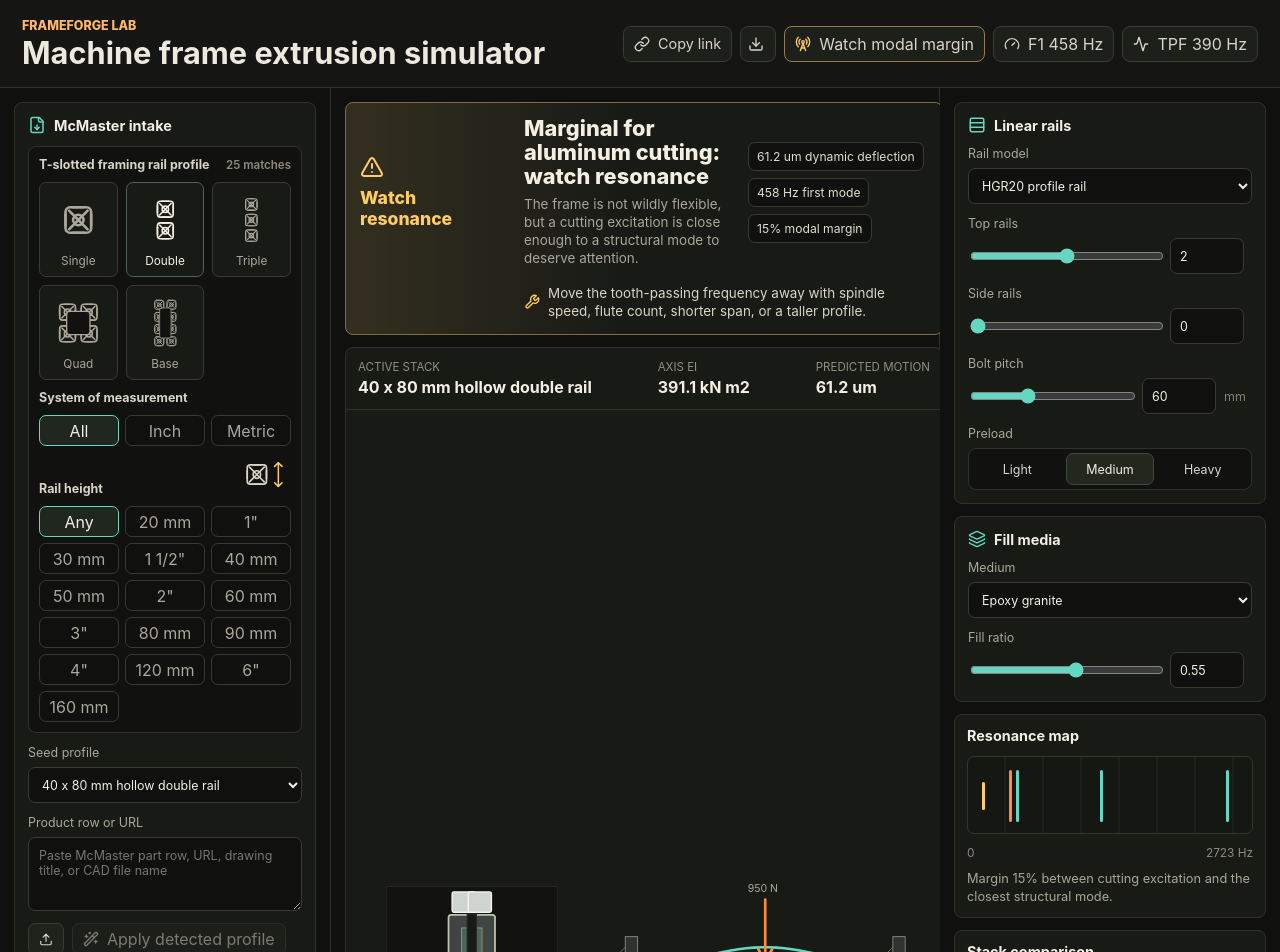
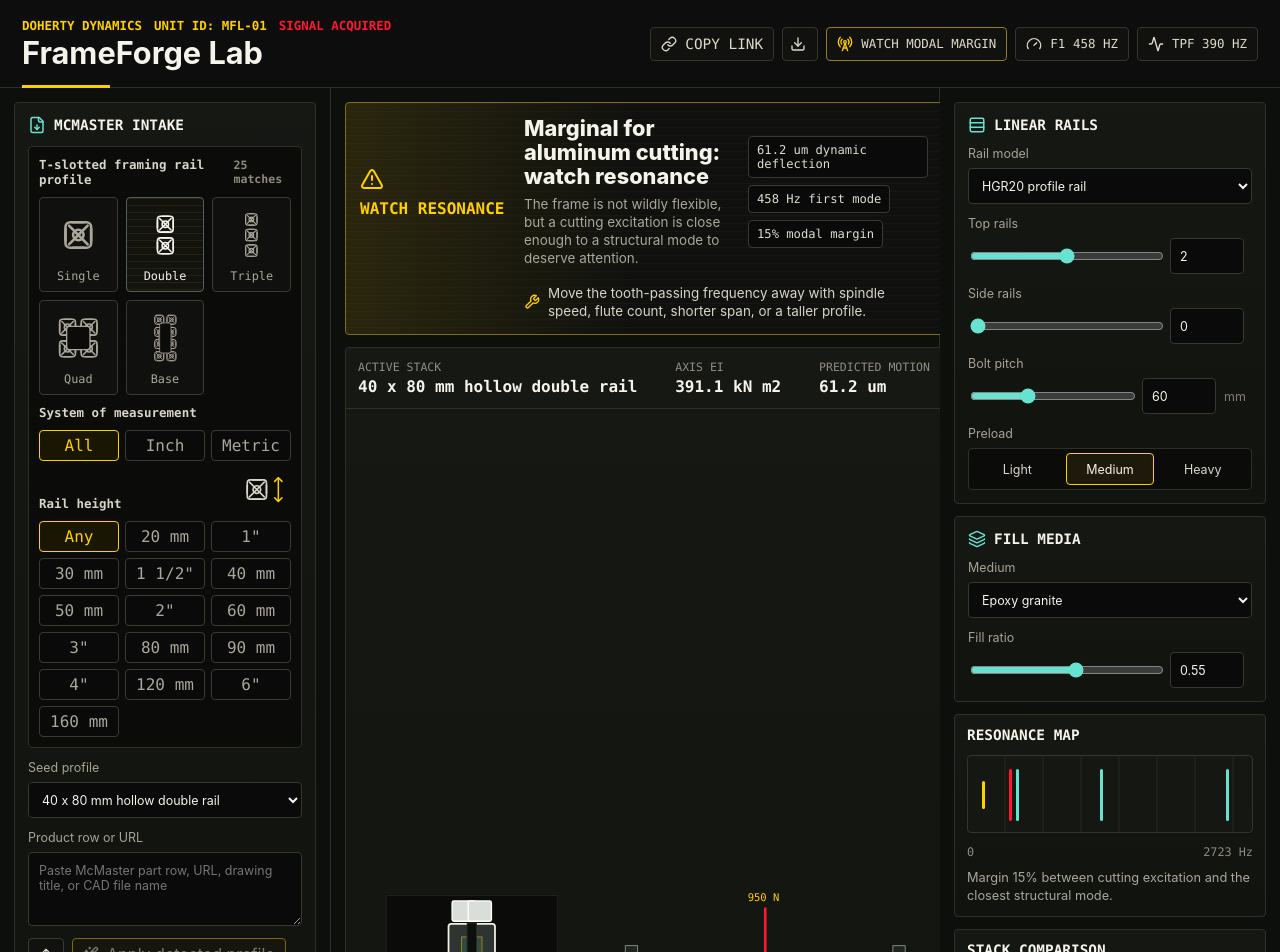
Before and after one commit to seankd3/machine-frame-lab, a React (Vite) app: page / in a window 1280 px wide. Shown: the top 952 px of the page. Built offline with nearby package versions, Linux system fonts and the light colour scheme.

Commit message:
Refine Doherty Dynamics control UI

```diff
--- a/index.html
+++ b/index.html
@@ -3,7 +3,7 @@
   <head>
     <meta charset="UTF-8" />
     <meta name="viewport" content="width=device-width, initial-scale=1.0" />
-    <title>FrameForge Lab</title>
+    <title>Doherty Dynamics FrameForge Lab</title>
   </head>
   <body>
     <div id="root"></div>
--- a/src/components/HeaderBar.tsx
+++ b/src/components/HeaderBar.tsx
@@ -12,9 +12,13 @@ interface HeaderBarProps {
 export function HeaderBar({ analysis, design }: HeaderBarProps) {
   return (
     <header className="header-bar">
-      <div>
-        <p className="eyebrow">FrameForge Lab</p>
-        <h1>Machine frame extrusion simulator</h1>
+      <div className="header-brand">
+        <p className="eyebrow">
+          <span>Doherty Dynamics</span>
+          <span>Unit ID: MFL-01</span>
+          <span className="signal-label">Signal acquired</span>
+        </p>
+        <h1>FrameForge Lab</h1>
       </div>
 
       <div className="header-status" aria-label="Current simulation status">
--- a/src/styles.css
+++ b/src/styles.css
@@ -1,9 +1,21 @@
 :root {
   color-scheme: dark;
+  --bg: #080908;
+  --panel: #11130f;
+  --panel-2: #161811;
+  --line: #2c3126;
+  --line-soft: #20241d;
+  --text: #f5f3ea;
+  --muted: #a7a293;
+  --terminal: #ffcf00;
+  --danger: #ff1730;
+  --cyan: #66e3d0;
+  --blue: #1768ff;
+  --mono: "Cascadia Mono", "SFMono-Regular", Consolas, "Liberation Mono", monospace;
   font-family:
     Inter, ui-sans-serif, system-ui, -apple-system, BlinkMacSystemFont, "Segoe UI", sans-serif;
-  background: #0f100e;
-  color: #ece9df;
+  background: var(--bg);
+  color: var(--text);
   font-synthesis: none;
   text-rendering: optimizeLegibility;
   -webkit-font-smoothing: antialiased;
@@ -18,8 +30,26 @@ body {
   min-width: 320px;
   min-height: 100vh;
   background:
-    linear-gradient(180deg, rgba(255, 255, 255, 0.035), rgba(255, 255, 255, 0)),
-    #0f100e;
+    radial-gradient(circle at 52% 0, rgba(255, 207, 0, 0.04), transparent 32%),
+    linear-gradient(180deg, rgba(255, 255, 255, 0.025), rgba(255, 255, 255, 0)),
+    var(--bg);
+}
+
+body::before {
+  content: "";
+  position: fixed;
+  inset: 0;
+  z-index: 10;
+  pointer-events: none;
+  background: repeating-linear-gradient(
+    180deg,
+    rgba(255, 255, 255, 0.018) 0,
+    rgba(255, 255, 255, 0.018) 1px,
+    transparent 1px,
+    transparent 6px
+  );
+  mix-blend-mode: screen;
+  opacity: 0.18;
 }
 
 button,
@@ -45,23 +75,50 @@ button:disabled {
 }
 
 .header-bar {
+  position: relative;
   min-height: 86px;
   padding: 18px 22px;
   display: flex;
   align-items: center;
   justify-content: space-between;
   gap: 18px;
-  border-bottom: 1px solid #303128;
-  background: #151613;
+  border-bottom: 1px solid var(--line);
+  background: #0c0d0c;
+}
+
+.header-bar::after {
+  content: "";
+  position: absolute;
+  left: 22px;
+  bottom: -1px;
+  width: 88px;
+  height: 3px;
+  background: var(--terminal);
+}
+
+.header-brand {
+  min-width: 260px;
 }
 
 .eyebrow {
   margin: 0 0 4px;
-  color: #ffb86b;
+  display: flex;
+  flex-wrap: wrap;
+  gap: 12px;
+  color: var(--terminal);
+  font-family: var(--mono);
   font-size: 0.78rem;
   text-transform: uppercase;
   letter-spacing: 0;
   font-weight: 800;
+}
+
+.eyebrow span {
+  padding-right: 0;
+}
+
+.signal-label {
+  color: var(--danger);
 }
 
 h1,
@@ -71,12 +128,17 @@ p {
 }
 
 h1 {
+  font-family:
+    Inter, ui-sans-serif, system-ui, -apple-system, BlinkMacSystemFont, "Segoe UI", sans-serif;
   font-size: clamp(1.35rem, 2.4vw, 2rem);
   line-height: 1.05;
+  text-transform: none;
 }
 
 h2 {
+  font-family: var(--mono);
   font-size: 0.9rem;
+  text-transform: uppercase;
 }
 
 .header-status {
@@ -98,11 +160,14 @@ h2 {
   align-items: center;
   gap: 8px;
   padding: 7px 10px;
-  border: 1px solid #3a3b32;
-  border-radius: 8px;
-  color: #d8d4c7;
-  background: #1d1f1a;
+  border: 1px solid #373428;
+  border-radius: 4px;
+  color: #dfd9c8;
+  background: #11120f;
   white-space: nowrap;
+  font-family: var(--mono);
+  text-transform: uppercase;
+  font-size: 0.78rem;
 }
 
 .share-button {
@@ -122,23 +187,23 @@ h2 {
   height: 36px;
   padding: 0 10px;
   z-index: 10;
-  border: 1px solid #63d7c1;
-  border-radius: 7px;
-  color: #f4efe3;
-  background: #10110f;
+  border: 1px solid var(--terminal);
+  border-radius: 4px;
+  color: var(--text);
+  background: #090a09;
   box-shadow: 0 16px 38px rgba(0, 0, 0, 0.38);
 }
 
 .risk-low {
-  --risk: #61d394;
+  --risk: #66e3d0;
 }
 
 .risk-watch {
-  --risk: #ffcc66;
+  --risk: var(--terminal);
 }
 
 .risk-high {
-  --risk: #ff6b4a;
+  --risk: var(--danger);
 }
 
 .status-pill[class*="risk-"],
@@ -158,12 +223,12 @@ h2 {
   display: grid;
   grid-template-columns: minmax(280px, 330px) minmax(420px, 1fr) minmax(280px, 340px);
   gap: 1px;
-  background: #303128;
+  background: var(--line);
 }
 
 .panel,
 .stage {
-  background: #10110f;
+  background: #0d0f0d;
 }
 
 .panel {
@@ -189,9 +254,11 @@ h2 {
 .mode-strip article,
 .resonance-map,
 .comparison-table {
-  border: 1px solid #303128;
-  border-radius: 8px;
-  background: #181a16;
+  border: 1px solid var(--line);
+  border-radius: 4px;
+  background:
+    linear-gradient(180deg, rgba(255, 255, 255, 0.018), transparent),
+    var(--panel);
 }
 
 .panel-section {
@@ -205,11 +272,11 @@ h2 {
   display: flex;
   align-items: center;
   gap: 8px;
-  color: #f3efe5;
+  color: var(--text);
 }
 
 .section-title svg {
-  color: #63d7c1;
+  color: var(--cyan);
 }
 
 .section-title.compact {
@@ -219,7 +286,7 @@ h2 {
 .control-field {
   display: grid;
   gap: 7px;
-  color: #aaa69a;
+  color: var(--muted);
   font-size: 0.78rem;
 }
 
@@ -227,10 +294,10 @@ select,
 textarea,
 .number-input {
   width: 100%;
-  color: #f3efe5;
-  border: 1px solid #393b33;
-  border-radius: 7px;
-  background: #10110f;
+  color: var(--text);
+  border: 1px solid #34382d;
+  border-radius: 4px;
+  background: #090a09;
   outline: none;
 }
 
@@ -249,8 +316,8 @@ textarea {
 select:focus,
 textarea:focus,
 .number-input:focus {
-  border-color: #63d7c1;
-  box-shadow: 0 0 0 2px rgba(99, 215, 193, 0.15);
+  border-color: var(--terminal);
+  box-shadow: 0 0 0 2px rgba(255, 207, 0, 0.12);
 }
 
 .number-row {
@@ -262,7 +329,7 @@ textarea:focus,
 
 input[type="range"] {
   width: 100%;
-  accent-color: #63d7c1;
+  accent-color: var(--cyan);
 }
 
 .unit {
@@ -275,9 +342,9 @@ input[type="range"] {
   grid-template-columns: repeat(auto-fit, minmax(72px, 1fr));
   gap: 4px;
   padding: 4px;
-  border: 1px solid #303128;
-  border-radius: 8px;
-  background: #11120f;
+  border: 1px solid var(--line);
+  border-radius: 4px;
+  background: #0b0c0a;
 }
 
 .segmented button,
@@ -285,16 +352,16 @@ input[type="range"] {
 .icon-button {
   min-height: 32px;
   border: 1px solid transparent;
-  border-radius: 7px;
+  border-radius: 4px;
   color: #d9d5ca;
   background: transparent;
 }
 
 .segmented button.active,
 .text-button {
-  border-color: #3f493e;
-  background: #23271e;
-  color: #f4efe3;
+  border-color: var(--terminal);
+  background: #1d1a0c;
+  color: var(--text);
 }
 
 .intake-actions {
@@ -314,7 +381,7 @@ input[type="range"] {
 
 .icon-button {
   width: 36px;
-  background: #20221d;
+  background: #11120f;
   border-color: #393b33;
 }
 
@@ -334,28 +401,29 @@ input[type="range"] {
 .evidence-list span {
   padding: 5px 7px;
   border: 1px solid #34362f;
-  border-radius: 7px;
+  border-radius: 4px;
   color: #bbb7aa;
-  background: #11120f;
+  background: #090a09;
+  font-family: var(--mono);
   font-size: 0.74rem;
 }
 
 .source-stack a {
-  color: #63d7c1;
+  color: var(--cyan);
   text-decoration: none;
 }
 
 .evidence-list span {
-  border-color: rgba(99, 215, 193, 0.35);
+  border-color: rgba(102, 227, 208, 0.35);
 }
 
 .visual-picker {
   display: grid;
   gap: 10px;
   padding: 10px;
-  border: 1px solid #303128;
-  border-radius: 8px;
-  background: #11120f;
+  border: 1px solid var(--line);
+  border-radius: 4px;
+  background: #0b0c0a;
 }
 
 .picker-row-title {
@@ -364,6 +432,7 @@ input[type="range"] {
   justify-content: space-between;
   gap: 8px;
   color: #d8d4c7;
+  font-family: var(--mono);
   font-size: 0.78rem;
   font-weight: 700;
 }
@@ -388,15 +457,24 @@ input[type="range"] {
   gap: 5px;
   padding: 8px 5px;
   border: 1px solid #393b33;
-  border-radius: 7px;
+  border-radius: 4px;
   color: #aaa69a;
-  background: #181a16;
+  background: #10110e;
 }
 
 .shape-tile.active,
 .shape-tile.hinted {
-  border-color: #63d7c1;
-  color: #f4efe3;
+  border-color: var(--terminal);
+  color: var(--text);
+  background:
+    repeating-linear-gradient(
+      180deg,
+      rgba(255, 207, 0, 0.08) 0,
+      rgba(255, 207, 0, 0.08) 1px,
+      transparent 1px,
+      transparent 7px
+    ),
+    #12130f;
 }
 
 .shape-tile.hinted:not(.active) {
@@ -405,6 +483,7 @@ input[type="range"] {
 
 .shape-tile span {
   font-size: 0.74rem;
+  font-family: var(--mono);
 }
 
 .profile-glyph {
@@ -427,7 +506,7 @@ input[type="range"] {
 }
 
 .profile-glyph-void {
-  fill: #11120f;
+  fill: #0b0c0a;
   stroke-width: 1.8;
 }
 
@@ -449,16 +528,17 @@ input[type="range"] {
 .height-chip-grid button {
   min-height: 31px;
   border: 1px solid #393b33;
-  border-radius: 7px;
+  border-radius: 4px;
   color: #aaa69a;
-  background: #10110f;
+  background: #090a09;
+  font-family: var(--mono);
 }
 
 .system-toggle button.active,
 .height-chip-grid button.active {
-  border-color: #63d7c1;
-  color: #f4efe3;
-  background: #20271f;
+  border-color: var(--terminal);
+  color: var(--terminal);
+  background: #191704;
 }
 
 .height-title {
@@ -474,7 +554,7 @@ input[type="range"] {
 .height-glyph line,
 .height-glyph path {
   fill: none;
-  stroke: #ffcc66;
+  stroke: var(--terminal);
   stroke-linecap: round;
   stroke-linejoin: round;
   stroke-width: 2;
@@ -488,40 +568,49 @@ input[type="range"] {
 }
 
 .verdict-panel {
-  --verdict: #ffcc66;
+  --verdict: var(--terminal);
   min-height: 106px;
   padding: 14px;
   display: grid;
   grid-template-columns: 150px minmax(210px, 1fr) minmax(180px, 0.72fr);
   gap: 14px;
   align-items: center;
-  border-color: color-mix(in srgb, var(--verdict), #303128 62%);
+  border-color: color-mix(in srgb, var(--verdict), var(--line) 62%);
   background:
-    linear-gradient(90deg, color-mix(in srgb, var(--verdict), transparent 88%), transparent 46%),
-    #181a16;
+    repeating-linear-gradient(
+      180deg,
+      rgba(255, 255, 255, 0.022) 0,
+      rgba(255, 255, 255, 0.022) 1px,
+      transparent 1px,
+      transparent 8px
+    ),
+    linear-gradient(90deg, color-mix(in srgb, var(--verdict), transparent 89%), transparent 48%),
+    #10110e;
 }
 
 .verdict-ready {
-  --verdict: #61d394;
+  --verdict: var(--cyan);
 }
 
 .verdict-marginal {
-  --verdict: #ffcc66;
+  --verdict: var(--terminal);
 }
 
 .verdict-blocked {
-  --verdict: #ff6b4a;
+  --verdict: var(--danger);
 }
 
 .verdict-mark {
   display: grid;
   gap: 8px;
   color: var(--verdict);
+  font-family: var(--mono);
   font-weight: 800;
+  text-transform: uppercase;
 }
 
 .verdict-mark span {
-  font-size: 1.1rem;
+  font-size: 1rem;
 }
 
 .verdict-copy {
@@ -530,7 +619,7 @@ input[type="range"] {
 }
 
 .verdict-copy p {
-  color: #f4efe3;
+  color: var(--text);
   font-size: clamp(1.05rem, 1.7vw, 1.45rem);
   font-weight: 800;
   line-height: 1.1;
@@ -552,9 +641,10 @@ input[type="range"] {
 .verdict-reasons span {
   padding: 6px 8px;
   border: 1px solid #383a32;
-  border-radius: 7px;
+  border-radius: 4px;
   color: #dfdbce;
-  background: #10110f;
+  background: #090a09;
+  font-family: var(--mono);
   font-size: 0.76rem;
 }
 
@@ -579,14 +669,15 @@ input[type="range"] {
   justify-content: space-between;
   gap: 10px;
   padding: 12px;
-  border-bottom: 1px solid #303128;
+  border-bottom: 1px solid var(--line);
 }
 
 .stage-readout {
-  border-top: 1px solid #303128;
+  border-top: 1px solid var(--line);
   border-bottom: 0;
   color: #aaa69a;
   font-size: 0.8rem;
+  font-family: var(--mono);
 }
 
 .stage-toolbar div {
@@ -596,12 +687,14 @@ input[type="range"] {
 
 .stage-toolbar span {
   color: #918d82;
+  font-family: var(--mono);
   font-size: 0.72rem;
   text-transform: uppercase;
 }
 
 .stage-toolbar strong {
-  color: #f4efe3;
+  color: var(--text);
+  font-family: var(--mono);
 }
 
 .visual-layout {
@@ -621,45 +714,45 @@ input[type="range"] {
 }
 
 .axis-grid {
-  fill: #12130f;
-  stroke: #272920;
+  fill: #0b0c0a;
+  stroke: var(--line-soft);
   stroke-width: 1;
 }
 
 .profile-body {
-  fill: #3f4542;
-  stroke: #bfc2b0;
+  fill: #2e3431;
+  stroke: #f4efe3;
   stroke-width: 2;
 }
 
 .fill-body {
-  fill: #a47c42;
-  stroke: #ffcf8a;
+  fill: #9a7c1b;
+  stroke: var(--terminal);
   stroke-width: 1;
 }
 
 .fill-dry-sand {
-  fill: #a88755;
+  fill: #c4942e;
 }
 
 .fill-cement-grout {
-  fill: #808778;
+  fill: #74796f;
 }
 
 .fill-epoxy-granite,
 .fill-polymer-concrete {
-  fill: #557f71;
+  fill: #345c55;
 }
 
 .slot-grooves rect,
 .slot-grooves circle {
-  fill: #181a16;
-  stroke: #282a22;
+  fill: #0d0f0d;
+  stroke: #262b23;
 }
 
 .rail-body {
-  fill: #d0d4d0;
-  stroke: #f5f5f0;
+  fill: #d9ded9;
+  stroke: #ffffff;
   stroke-width: 1.5;
 }
 
@@ -668,21 +761,21 @@ input[type="range"] {
 }
 
 .beam-line {
-  stroke: #dad7c8;
+  stroke: #e9e5d6;
   stroke-width: 9;
   stroke-linecap: round;
 }
 
 .mode-path {
   fill: none;
-  stroke: #63d7c1;
+  stroke: var(--cyan);
   stroke-width: 3;
 }
 
 .load-arrow,
 .load-head {
   fill: none;
-  stroke: #ff8a3d;
+  stroke: var(--danger);
   stroke-width: 3;
   stroke-linecap: round;
   stroke-linejoin: round;
@@ -690,8 +783,8 @@ input[type="range"] {
 
 .support rect,
 .support path {
-  fill: #2e332f;
-  stroke: #8a8f82;
+  fill: #20251f;
+  stroke: #8f9488;
 }
 
 .support line {
@@ -704,7 +797,8 @@ input[type="range"] {
 }
 
 .beam-diagram text {
-  fill: #aaa69a;
+  fill: var(--terminal);
+  font-family: var(--mono);
   font-size: 12px;
 }
 
@@ -723,19 +817,21 @@ input[type="range"] {
 }
 
 .kpi-icon {
-  color: #63d7c1;
+  color: var(--cyan);
 }
 
 .kpi-card span,
 .kpi-card small {
   display: block;
   color: #aaa69a;
+  font-family: var(--mono);
   font-size: 0.76rem;
 }
 
 .kpi-card strong {
   display: block;
   margin: 7px 0 4px;
+  font-family: var(--mono);
   font-size: clamp(1.2rem, 2.2vw, 1.65rem);
   line-height: 1;
 }
@@ -758,20 +854,22 @@ input[type="range"] {
 .mode-strip span {
   display: block;
   color: #aaa69a;
+  font-family: var(--mono);
   font-size: 0.78rem;
 }
 
 .mode-strip strong {
-  color: #f4efe3;
+  color: var(--text);
+  font-family: var(--mono);
 }
 
 .mode-strip line {
-  stroke: #303128;
+  stroke: var(--line);
 }
 
 .mode-strip path {
   fill: none;
-  stroke: #63d7c1;
+  stroke: var(--cyan);
   stroke-width: 3;
 }
 
@@ -785,7 +883,7 @@ input[type="range"] {
   height: 78px;
   margin: 12px;
   border: 1px solid #33352d;
-  border-radius: 7px;
+  border-radius: 4px;
   background:
     repeating-linear-gradient(
       90deg,
@@ -806,17 +904,17 @@ input[type="range"] {
 }
 
 .mode-marker {
-  background: #63d7c1;
+  background: var(--cyan);
 }
 
 .excitation {
-  background: #ff8a3d;
+  background: var(--danger);
 }
 
 .excitation.spindle {
   height: 28px;
   top: 25px;
-  background: #ffcc66;
+  background: var(--terminal);
 }
 
 .frequency-labels {
@@ -824,6 +922,7 @@ input[type="range"] {
   justify-content: space-between;
   padding: 0 12px 10px;
   color: #8f8a7e;
+  font-family: var(--mono);
   font-size: 0.74rem;
 }
 
@@ -837,13 +936,14 @@ input[type="range"] {
 .comparison-table table {
   width: 100%;
   border-collapse: collapse;
+  font-family: var(--mono);
   font-size: 0.8rem;
 }
 
 .comparison-table th,
 .comparison-table td {
   padding: 9px 10px;
-  border-top: 1px solid #303128;
+  border-top: 1px solid var(--line);
   text-align: left;
 }
 
@@ -857,7 +957,7 @@ input[type="range"] {
 }
 
 .comparison-table .row-risk td:first-child {
-  color: #ff8a3d;
+  color: var(--danger);
 }
 
 .assumption-panel {
@@ -866,19 +966,20 @@ input[type="range"] {
   display: flex;
   align-items: center;
   gap: 12px;
-  border-top: 1px solid #303128;
-  background: #151613;
+  border-top: 1px solid var(--line);
+  background: #0c0d0c;
   color: #aaa69a;
+  font-family: var(--mono);
   font-size: 0.82rem;
 }
 
 .assumption-panel svg {
-  color: #ffcc66;
+  color: var(--terminal);
   flex: 0 0 auto;
 }
 
 .assumption-panel strong {
-  color: #f2eee2;
+  color: var(--text);
   white-space: nowrap;
 }
 
```
Also changed, not shown: 6 other files (tests, documents, lock files or other folders).
